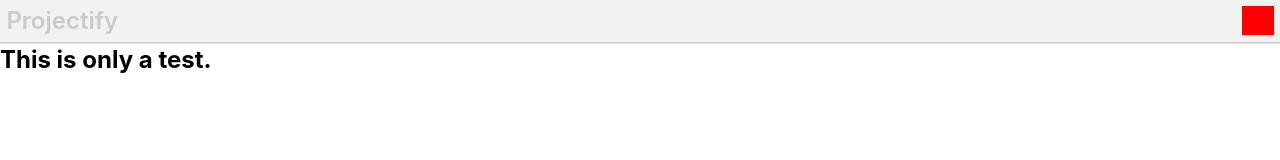
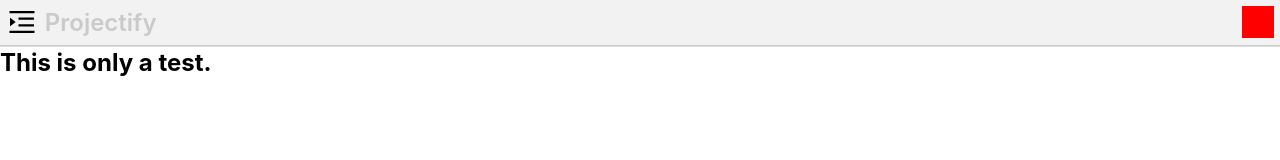
Before and after one commit to AdamShawDEV/projectify, a React (Create React App) app: page / in a window 1280 px wide. Shown: the top 160 px of the page. Built offline with nearby package versions, Linux system fonts and the light colour scheme.

Commit message:
added site nav

```diff
--- a/src/components/common/Header.js
+++ b/src/components/common/Header.js
@@ -1,10 +1,14 @@
 import React from "react";
 import styles from "./modules/Header.module.css";
+import NavMenu from "./NavMenu";
 
 function Header() {
   return (
     <header className={styles.header}>
-      <span className={styles.logo}>Projectify</span>
+      <div className={styles.left}>
+        <NavMenu />
+        <span className={styles.logo}>Projectify</span>
+      </div>
       <div className={styles.about}></div>
     </header>
   );
--- /dev/null
+++ b/src/components/common/NavMenu.js
@@ -0,0 +1,55 @@
+import { useState } from "react";
+import { NavLink } from "react-router-dom";
+import styles from "./modules/NavMenu.module.css";
+import { AiOutlineMenuUnfold, AiOutlineMenuFold } from "react-icons/ai";
+
+const activeStyle = {
+  backgroundColor: "#25a35aff",
+};
+
+function NavMenu() {
+  const [menuOpen, setMenuOpen] = useState(false);
+
+  return (
+    <div className={styles.menuWrapper}>
+      <div
+        className={styles.menuButton}
+        onClick={() => setMenuOpen((current) => !current)}
+      >
+        {menuOpen ? <AiOutlineMenuFold /> : <AiOutlineMenuUnfold />}
+      </div>
+      {menuOpen && (
+        <div className={styles.menu} onClick={() => setMenuOpen(false)}>
+          <ul>
+            <li>
+              <NavLink
+                to="/projects"
+                style={({ isActive }) => (isActive ? activeStyle : null)}
+              >
+                Projects
+              </NavLink>
+            </li>
+            <li>
+              <NavLink
+                to="/people"
+                style={({ isActive }) => (isActive ? activeStyle : null)}
+              >
+                People
+              </NavLink>
+            </li>
+            <li>
+              <NavLink
+                to="/about"
+                style={({ isActive }) => (isActive ? activeStyle : null)}
+              >
+                About
+              </NavLink>
+            </li>
+          </ul>
+        </div>
+      )}
+    </div>
+  );
+}
+
+export default NavMenu;
--- a/src/components/common/modules/Header.module.css
+++ b/src/components/common/modules/Header.module.css
@@ -5,6 +5,12 @@
   background-color: #f2f2f2ff;
   padding: 0.4rem;
   box-shadow: 0 0.1rem 0 #cacacaff;
+}
+
+.left {
+  display: flex;
+  gap: 0.4rem;
+  align-items: center;
 }
 
 .logo {
--- /dev/null
+++ b/src/components/common/modules/NavMenu.module.css
@@ -0,0 +1,37 @@
+.menuWrapper {
+  position: relative;
+}
+
+.menuButton {
+  font-size: 2rem;
+  margin-bottom: -0.5rem;
+}
+
+.menu {
+  position: absolute;
+  background-color: #2fcc71ff;
+  overflow: hidden;
+  border-radius: 0.4rem;
+  z-index: 100;
+}
+
+.menu ul {
+  list-style-type: none;
+  margin: 0;
+  padding: 0;
+}
+
+.menu li a {
+  display: block;
+  list-style: none;
+  padding: 0.8rem;
+  text-decoration: none;
+  font-weight: 700;
+  color: #fff;
+  border-top: 1px solid rgba(255, 255, 255, 0.5);
+  border-bottom: 1px solid rgba(255, 255, 255, 0.5);
+}
+
+.menu li a:hover {
+  background-color: #6ddb9cff;
+}
--- a/src/components/project/modules/ProjectPage.module.css
+++ b/src/components/project/modules/ProjectPage.module.css
@@ -5,9 +5,9 @@
 }
 
 .column {
+  flex: 1;
   display: flex;
   flex-direction: column;
-  width: 33.33%;
   height: 100%;
 }
 
```
